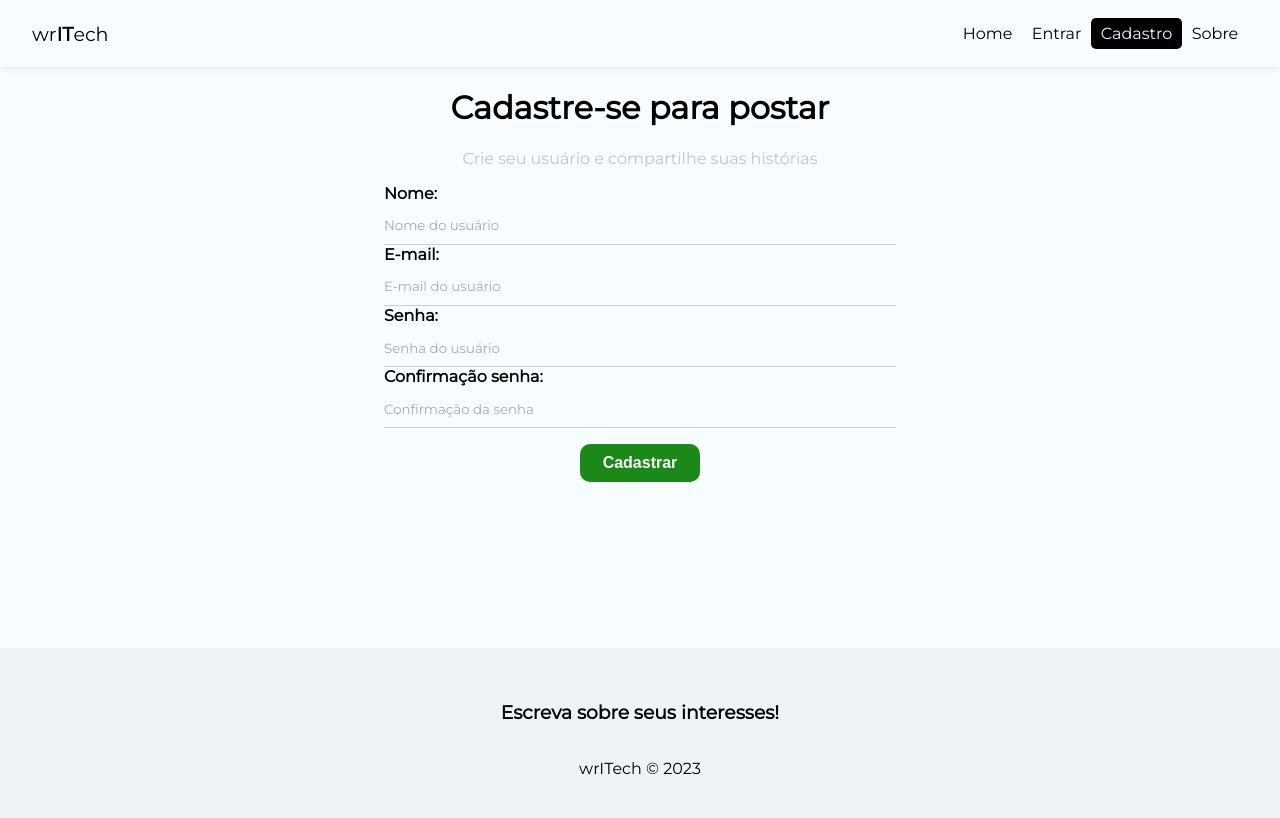
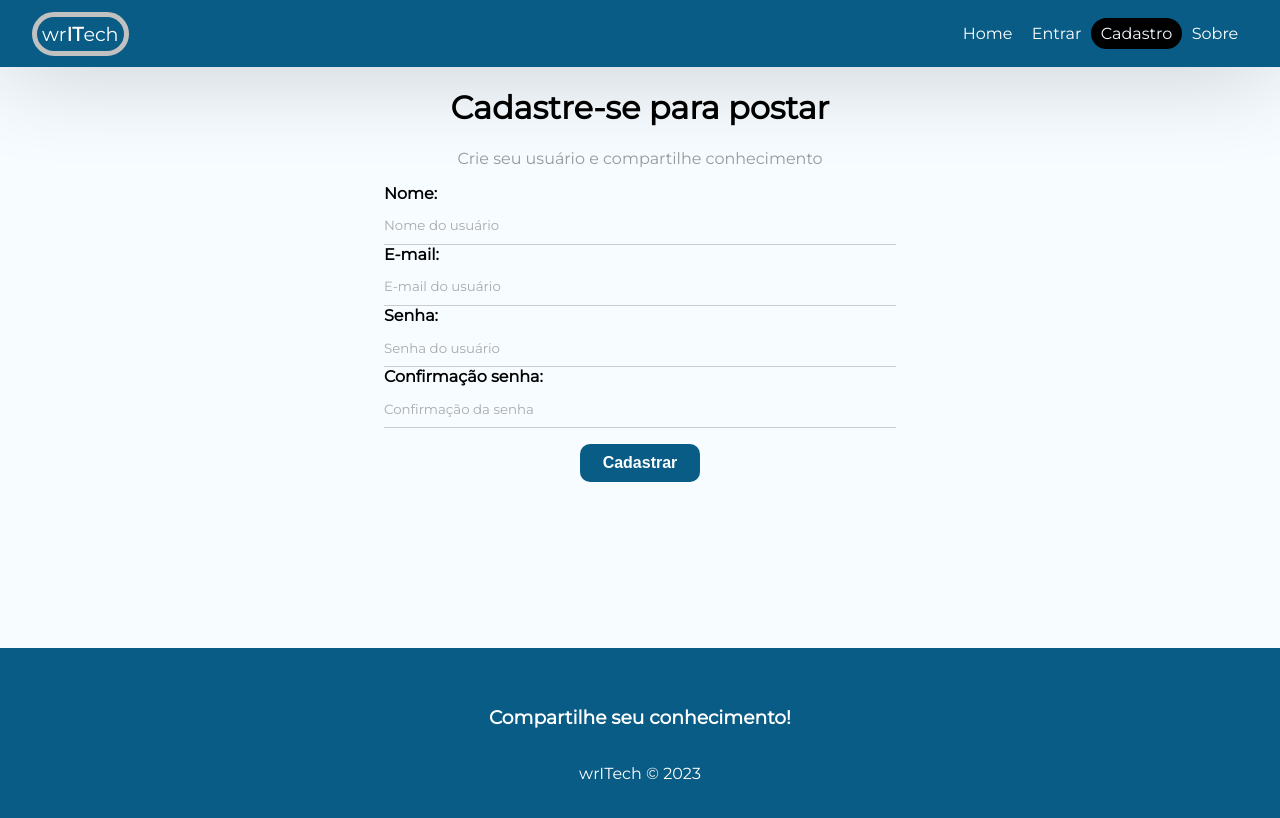
Before and after one commit to Benfic4rthur/wrITech, a React (Create React App) app: page /register in a window 1280 px wide. Shown: the top 818 px of the page. Built offline with nearby package versions, Linux system fonts and the light colour scheme.

Commit message:
rearanjo total do projeto.

```diff
--- a/src/components/Footer/index.js
+++ b/src/components/Footer/index.js
@@ -4,7 +4,7 @@ const year = date.getFullYear();
 const index = () => {
     return (
         <footer className={styles.footer}>
-            <h3>Escreva sobre seus interesses!</h3>
+            <h3>Compartilhe seu conhecimento!</h3>
             <p>wrITech &copy; {year}</p>
         </footer>
     );
--- a/src/components/Footer/style.module.css
+++ b/src/components/Footer/style.module.css
@@ -1,8 +1,9 @@
 .footer{
-    height: 180px;
+    height: 190px;
     display: flex;
     flex-direction: column;
     align-items: center;
     justify-content: center;
-    background-color: #edf3f6;
+    background-color: #095c85;
+    color: white;
 }
--- a/src/components/Navbar/style.module.css
+++ b/src/components/Navbar/style.module.css
@@ -1,13 +1,18 @@
 .navbar {
     display: flex;
-    box-shadow: rgba(0, 0, 0, .24) 0px -3px 10px 0px;
+    box-shadow: rgba(0, 0, 0, .24) 0px -3px 100px 0px;
     justify-content: space-between;
     align-items: center;
     padding: .5em 2em;
+    background-color: #095c85;
 }
 
 .brand {
     font-size: 1.2em;
+    color: white;
+    border: 5px solid rgb(194, 193, 193);
+    padding: 5px;
+    border-radius: 25px;
 }
 
 .brand span {
@@ -31,5 +36,5 @@
 .active {
     background-color: #000;
     color: aliceblue;
-    border-radius: 5px;
+    border-radius: 25px;
   }
--- a/src/index.css
+++ b/src/index.css
@@ -21,7 +21,7 @@ nav button {
   text-decoration: none;
   background-color: transparent;
   border: none;
-  color: #000;
+  color: white;
   transition: .4s;
   font-size: 1em;
   cursor: pointer;
@@ -62,7 +62,7 @@ textarea {
   background-color: transparent;
 }
 .btn{
-  background-color: #1a8918;
+  background-color: #095c85;;
   color: white;
   text-align: center;
   cursor: pointer;
@@ -72,6 +72,7 @@ textarea {
   border: none;
   padding: 10px 15px;
   font-size: 1em;
+  transition: .8s;
 }
 .btn.btn-dark{
   background-color: #000;
@@ -85,11 +86,14 @@ textarea {
   padding: 7px 30px;
 }
 .btn:hover{
-  background-color: #0f730c;
+  background-color: #307ea4;;
   color: #fff;
+  transition: .5s;
+  border-radius: 25px;
 }
 .btn.btn-outline:hover{
   background-color: #000;
+
 }
 .btn.btn-danger:hover{
   background-color: #dc3545;
--- a/src/pages/Register/index.js
+++ b/src/pages/Register/index.js
@@ -33,7 +33,7 @@ const Index = () => {
   return (
     <div className={styles.register}>
       <h1>Cadastre-se para postar</h1>
-      <p>Crie seu usuário e compartilhe suas histórias</p>
+      <p>Crie seu usuário e compartilhe conhecimento</p>
       <form onSubmit={handleSubmit}>
         <label>
           <span>Nome:</span>
--- a/src/pages/Register/index.module.css
+++ b/src/pages/Register/index.module.css
@@ -2,5 +2,5 @@
     text-align: center;
 }
 .register p{
-    color: #aaaa;
+    color: #676767aa;
 }
```
